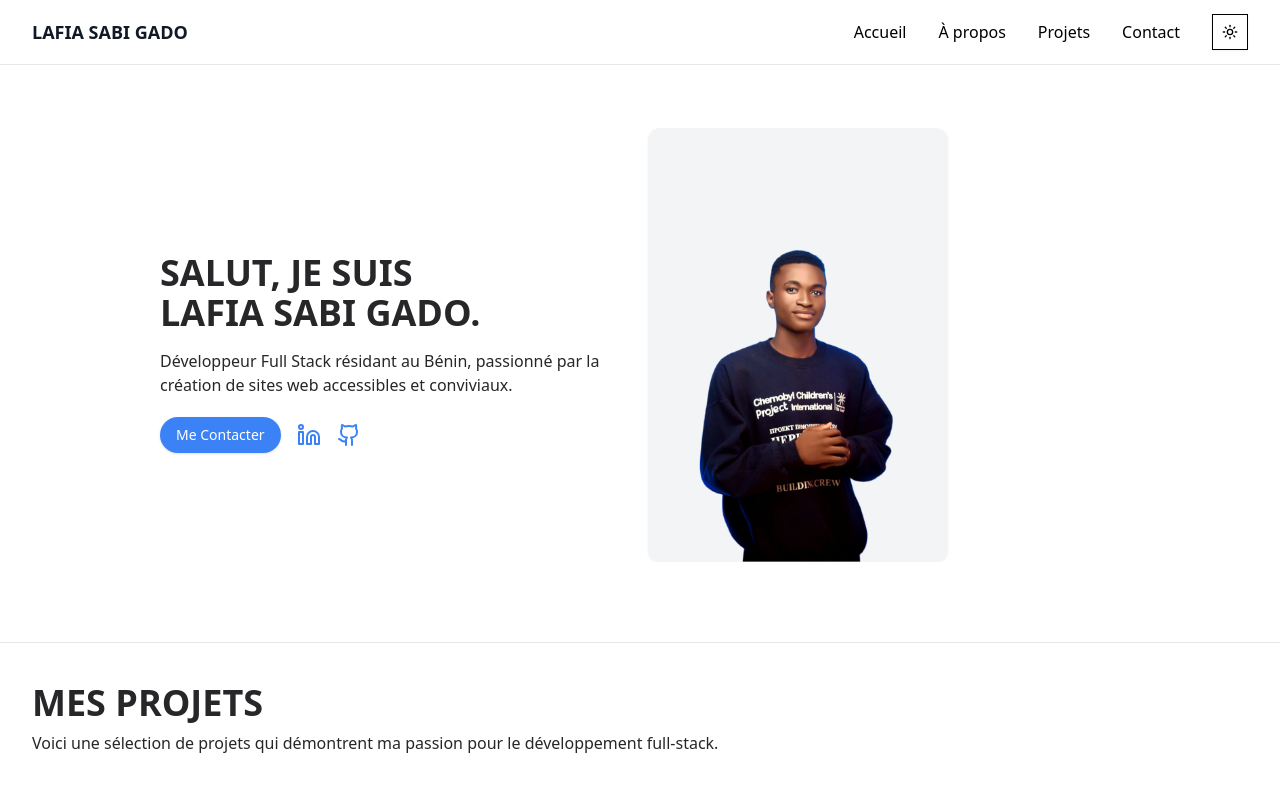
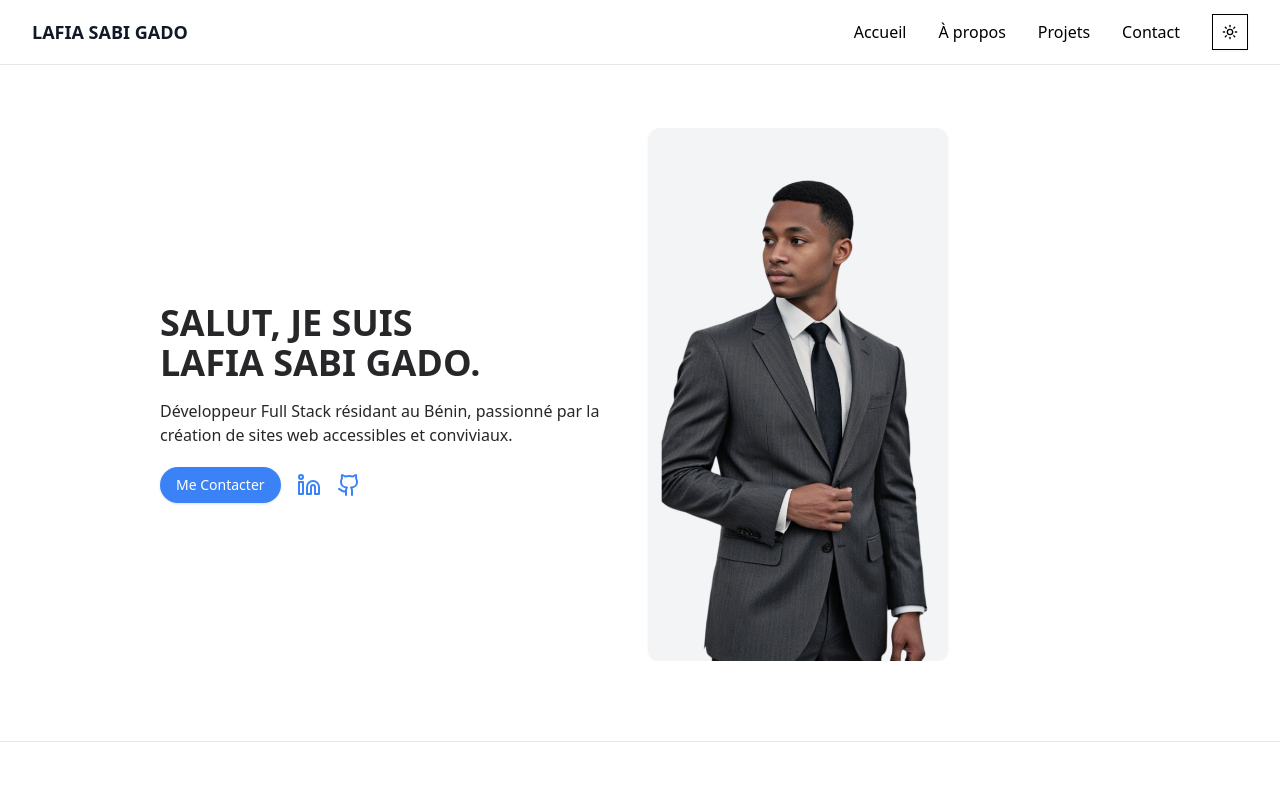
Before and after one commit to Lafiasabigado/Lafia-Portfolio, a Next.js app: page / in a window 1280 px wide. Shown: the top 787 px of the page. Built offline with nearby package versions, Linux system fonts and the light colour scheme; a web font is replaced by a local one.

Commit message:
edit image

```diff
--- a/app/components/Presentation.tsx
+++ b/app/components/Presentation.tsx
@@ -49,7 +49,7 @@ const Presentation = () => {
             <div
              className='w-full sm:w-[300px] h-full rounded-xl bg-gray-100 hover:bg-gray-50 dark:bg-gray-800/50 dark:hover:bg-gray-800 flex justify-center drop-shadow-sm hover:scale-105 transition-transform duration-300 ease-in-out items-center'>
               <Image
-              src='/lafia.png'
+              src='/abdias.png'
               alt='Lafia'
               width={300}
               height={400}
```
Also changed, not shown: public/abdias.png (added).
